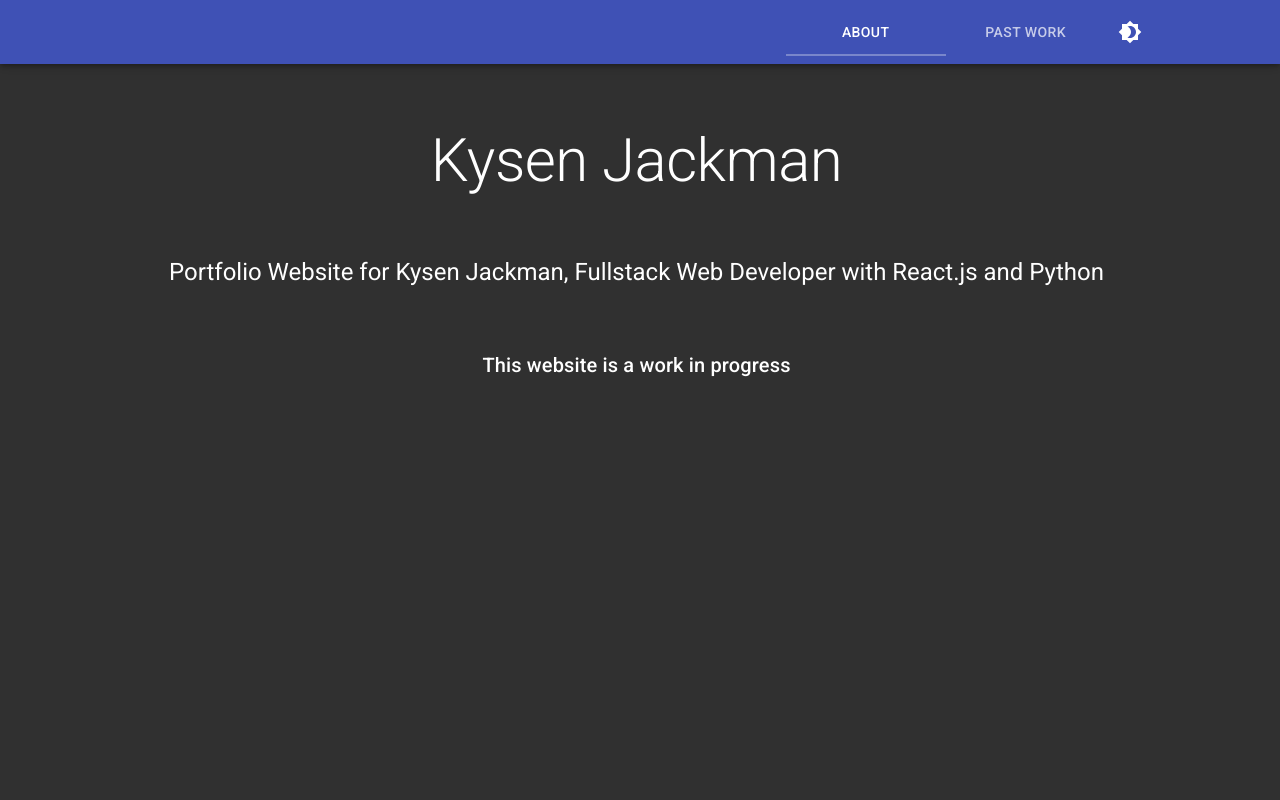
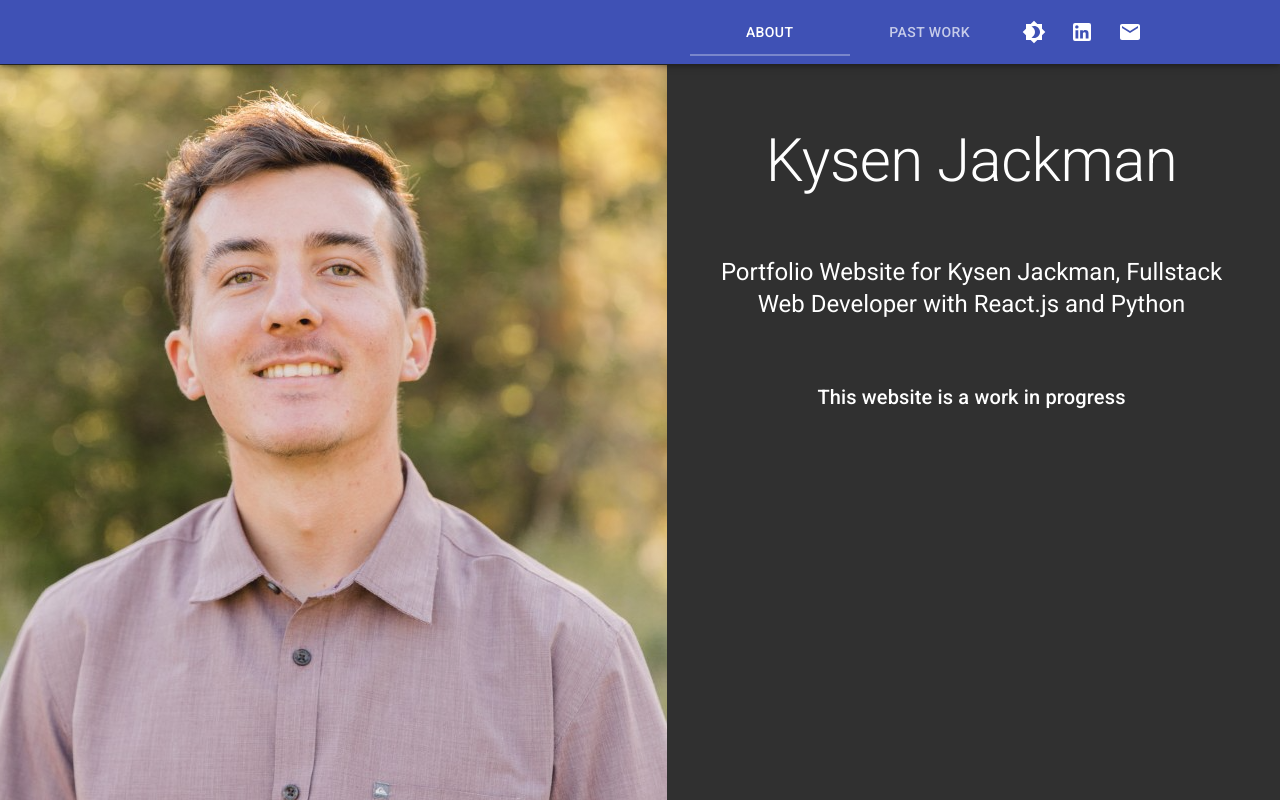
Before and after one commit to kysen/kysen-portfolio-section, a React (Create React App) app: page / in a window 1280 px wide. Built offline with nearby package versions, Linux system fonts and the light colour scheme.

Commit message:
picture added to homescreen

```diff
--- a/src/App.js
+++ b/src/App.js
@@ -2,6 +2,8 @@
 import { BrowserRouter, Switch, Route } from "react-router-dom";
 
 import Navbar from "./components/Navbar";
+// import Footer from "./components/Footer";
+
 import LandingPage from "./views/LandingPage/LandingPage";
 import PastWork from "./views/PastWork/PastWork";
 
@@ -68,6 +70,7 @@
               </Container>
             </Route>
           </Switch>
+          {/* <Footer /> */}
         </BrowserRouter>
       </div>
     </ThemeProvider>
--- a/src/components/Navbar.js
+++ b/src/components/Navbar.js
@@ -4,6 +4,8 @@
 import { AppBar, Toolbar, Tabs, Tab, IconButton } from "@material-ui/core";
 import Brightness4Icon from "@material-ui/icons/Brightness4";
 import Brightness7Icon from "@material-ui/icons/Brightness7";
+import LinkedInIcon from '@material-ui/icons/LinkedIn';
+import EmailIcon from '@material-ui/icons/Email';
 
 import ListItem from "@material-ui/core/ListItem";
 import ListItemText from "@material-ui/core/ListItemText";
@@ -76,6 +78,10 @@
     setValue(newValue);
   };
 
+  const handleLink = (link) => {
+    window.location.href = link
+  }
+
   return (
     <AppBar>
       <Toolbar className={classes.splitNavbar}>
@@ -101,7 +107,7 @@
           />
         </AntTabs>
         <IconButton
-          aria-label="add an alarm"
+          aria-label="toggle dark theme"
           onClick={toggleDarkTheme}
           color="inherit"
         >
@@ -111,6 +117,19 @@
             <Brightness7Icon />
           )}
         </IconButton>
+        <IconButton
+          aria-label="linkedin button"
+          onClick={() => handleLink('https://www.linkedin.com/in/kysenjackman/')}
+        >
+          <LinkedInIcon />
+        </IconButton>
+        <IconButton
+          aria-label="linkedin button"
+          href="mailto:kysenj@gmail.com"
+        >
+          <EmailIcon />
+        </IconButton>
+
       </Toolbar>
     </AppBar>
   );
--- a/src/views/LandingPage/HomeScreen/HomeScreen.js
+++ b/src/views/LandingPage/HomeScreen/HomeScreen.js
@@ -2,14 +2,24 @@
 import { makeStyles } from "@material-ui/core/styles";
 import { Typography, Box } from "@material-ui/core";
 
+import faceshot from "../../../assets/images/face-shot/kysen-faceshot.png";
+
 const useStyles = makeStyles(theme => ({
-  root: {},
+  root: {
+    display: 'flex',
+    alignItems: 'flex-start',
+    width: '100vw',
+  },
   header: {
     marginTop: 60,
   },
   gridContainer: {
     marginTop: 40,
   },
+  right: {
+    padding: '0px 40px',
+    flexGrow: 1,
+  }
 }));
 
 function HomeScreen() {
@@ -17,6 +27,10 @@
 
   return (
     <div className={classes.root}>
+      <div >
+        <img src={faceshot} alt=""></img>
+      </div>
+      <div className={classes.right}>
         <Typography component="div" className={classes.header} variant="h2">
           <Box textAlign="center">Kysen Jackman</Box>{" "}
         </Typography>
@@ -30,6 +44,7 @@
           <Box textAlign="center">This website is a work in progress</Box>{" "}
         </Typography>
       </div>
+    </div>
   );
 }
 
```
Also changed, not shown: src/components/Footer.js (added, +16 -0 lines), src/assets/images/face-shot/kysen-faceshot.png (added). Lines whose indentation alone changed are shown as unchanged.
